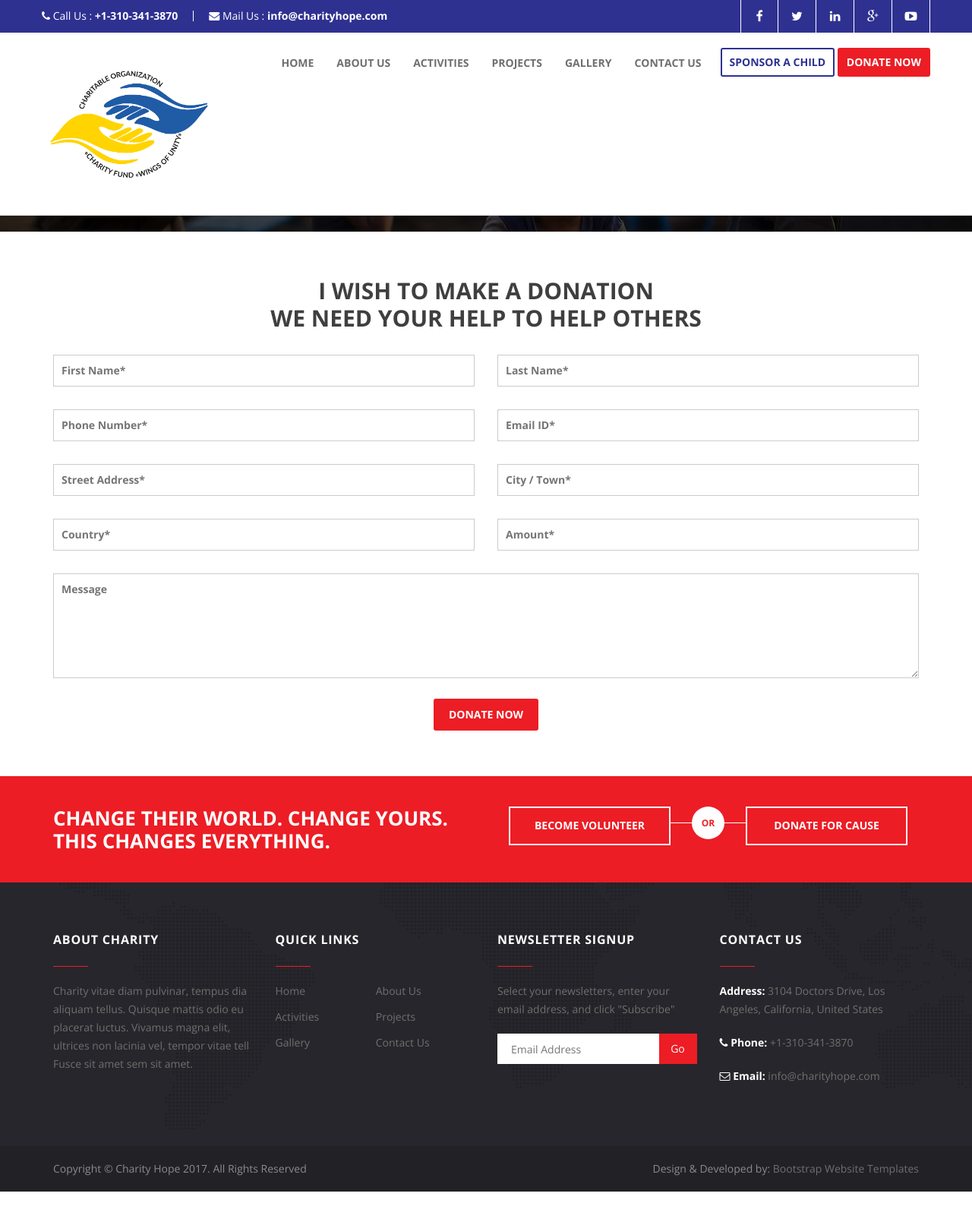
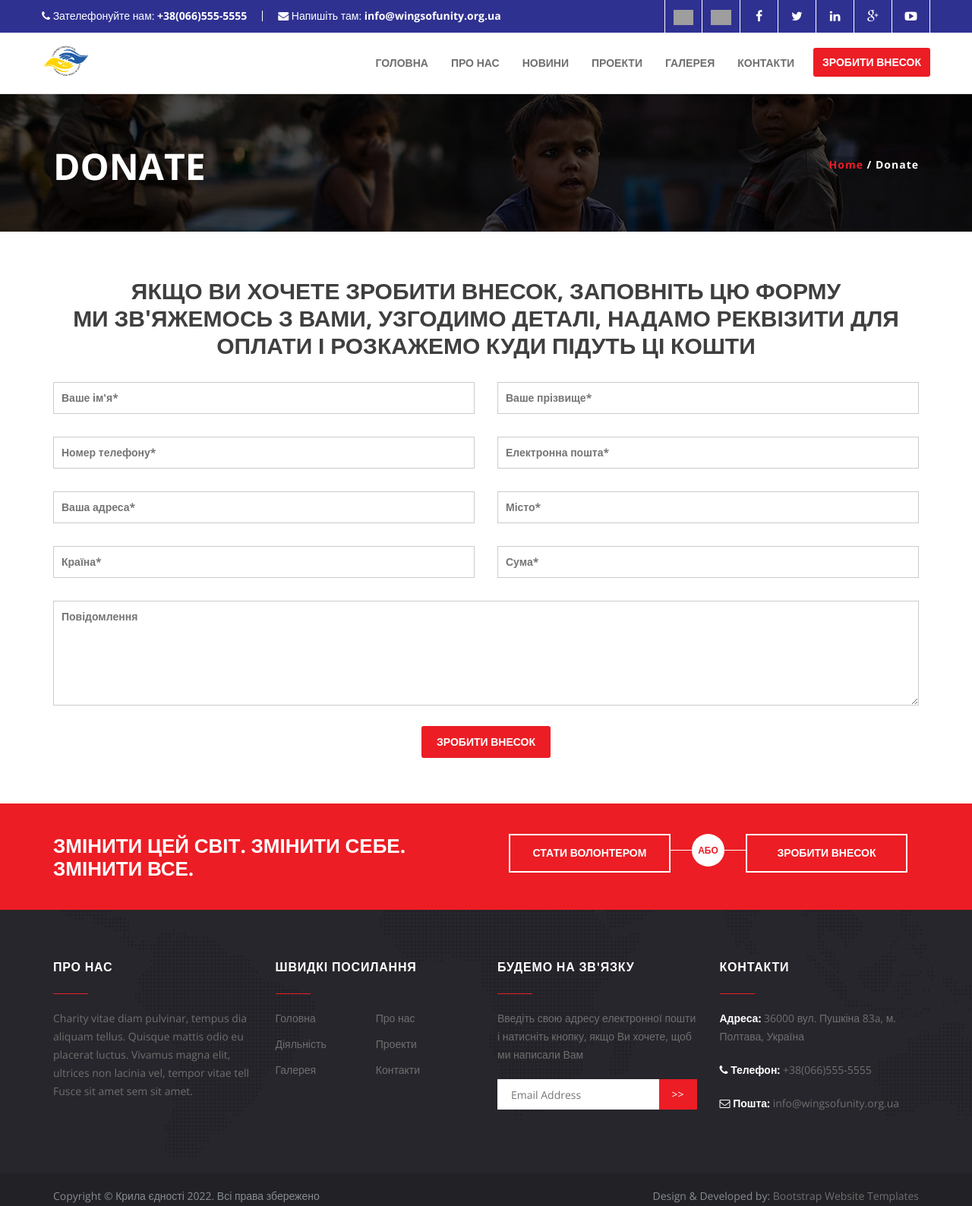
Before and after one commit to liketaurus/WingsOfUnity, a plain HTML site: page donate.html in a window 1280 px wide. Shown: the whole page at 76% size. Drawn offline with nearby package versions, Linux system fonts and the light colour scheme; grey boxes are pictures that could not be loaded.

Commit message:
переклад написів

```diff
--- a/donate.html
+++ b/donate.html
@@ -37,17 +37,28 @@ License URL: http://creativecommons.org/licenses/by/3.0/
 <div class="container">
 <div class="row">
 	<div class="bar-phone">
-<i class="fa fa-phone"></i> <span>Call Us :</span> <strong>+1-310-341-3870</strong>
+		<i class="fa fa-phone"></i> <span>Зателефонуйте нам:</span> <strong>+38(066)555-5555</strong>
 	</div>
 	<div class="bar-mail">
-<i class="fa fa-envelope"></i> <span>Mail Us :</span> <strong>info@charityhope.com</strong>
+		<i class="fa fa-envelope"></i> <span>Напишіть там:</span> <strong>info@wingsofunity.org.ua</strong>
 	</div>
 	<div class="header-social">
-<a class="facebook" href="#" title="facebook" target="_blank" rel="nofollow"><i class="fa fa-facebook"></i>  </a>
-<a class="twitter" href="#" title="twitter" target="_blank" rel="nofollow"><i class="fa fa-twitter"></i>  </a>
-<a class="linkedin" href="#" title="linkedin" target="_blank" rel="nofollow"><i class="fa fa-linkedin"></i>  </a>
-<a class="google" href="#" title="google-plus" target="_blank" rel="nofollow"><i class="fa fa-google-plus"></i>  </a>
-<a class="youtube" href="#" title="youtube-play" target="_blank" rel="nofollow"><i class="fa fa-youtube-play"></i>  </a>
+
+		<a href="https://liketaurus.github.io/WingsOfUnity/en/" title="EN">
+			<img src="https://flagcdn.com/h20/gb.png" height="20" alt="English"></a>
+		<a href="https://liketaurus.github.io/WingsOfUnity/" title="UK">
+			<img src="https://flagcdn.com/h20/ua.png" height="20" alt="English"></a>
+
+		<a class="facebook" href="#" title="facebook" target="_blank" rel="nofollow"><i
+				class="fa fa-facebook"></i> </a>
+		<a class="twitter" href="#" title="twitter" target="_blank" rel="nofollow"><i
+				class="fa fa-twitter"></i> </a>
+		<a class="linkedin" href="#" title="linkedin" target="_blank" rel="nofollow"><i
+				class="fa fa-linkedin"></i> </a>
+		<a class="google" href="#" title="google-plus" target="_blank" rel="nofollow"><i
+				class="fa fa-google-plus"></i> </a>
+		<a class="youtube" href="#" title="youtube-play" target="_blank" rel="nofollow"><i
+				class="fa fa-youtube-play"></i> </a>
 	</div>
 </div>
 </div>
@@ -56,23 +67,24 @@ License URL: http://creativecommons.org/licenses/by/3.0/
 <div class="container">
 <div class="row">
 	<div class="attr-nav">
-<a class="sponsor-button" href="sponsor-a-child.html">sponsor a child</a>
-<a class="donation" href="donate.html">donate now</a>
+		<!-- <a class="sponsor-button" href="sponsor-a-child.html">sponsor a child</a> -->
+		<a class="donation" href="donate.html">Зробити внесок</a>
 	</div>
 	<div class="navbar-header">
 		<button type="button" class="navbar-toggle" data-toggle="collapse" data-target="#navbar-menu">
 			<i class="fa fa-bars"></i>
 		</button>
-<a class="navbar-brand logo" href="index.html"><img src="images/logo.png" class="img-responsive" /></a>
+		<a class="navbar-brand logo" href="index.html"><img src="images/logo.png" class="img-responsive"
+				height="64" /></a>
 	</div>
 	<div class="collapse navbar-collapse" id="navbar-menu">
 		<ul class="nav navbar-nav navbar-right" data-in="fadeInDown" data-out="fadeOutUp">
-<li><a href="index.html">Home</a></li>
-<li><a href="about-us.html">About Us</a></li>
-<li><a href="activities.html">Activities</a></li>
-<li><a href="projects.html">Projects</a></li>
-<li><a href="gallery.html">Gallery</a></li>
-<li><a href="contact.html">Contact Us</a></li>
+			<li><a href="index.html">Головна</a></li>
+			<li><a href="about-us.html">Про нас</a></li>
+			<li><a href="activities.html">Новини</a></li>
+			<li><a href="projects.html">Проекти</a></li>
+			<li><a href="gallery.html">Галерея</a></li>
+			<li><a href="contact.html">Контакти</a></li>
 		</ul>
 	</div>
 </div>
@@ -94,38 +106,38 @@ License URL: http://creativecommons.org/licenses/by/3.0/
 <section id="about-sec">
 <div class="container">
 <div class="row text-center">
-<h2 style="margin-top:0;">I WISH TO MAKE A DONATION<br>
-WE NEED YOUR HELP TO HELP OTHERS</h2>
+<h2 style="margin-top:0;">ЯКЩО ВИ ХОЧЕТЕ ЗРОБИТИ ВНЕСОК, ЗАПОВНІТЬ ЦЮ ФОРМУ<br>
+МИ ЗВ'ЯЖЕМОСЬ З ВАМИ, УЗГОДИМО ДЕТАЛІ, НАДАМО РЕКВІЗИТИ ДЛЯ ОПЛАТИ І РОЗКАЖЕМО КУДИ ПІДУТЬ ЦІ КОШТИ</h2>
 <div class="con-form clearfix">
 <div class="col-md-6">
-<input type="text" name="name" value="" size="40" class="" aria-required="true" aria-invalid="false" placeholder="First Name*">
+<input type="text" name="name" value="" size="40" class="" aria-required="true" aria-invalid="false" placeholder="Ваше ім'я*">
 </div>
 <div class="col-md-6">
-<input type="text" name="name" value="" size="40" class="" aria-required="true" aria-invalid="false" placeholder="Last Name*">
+<input type="text" name="name" value="" size="40" class="" aria-required="true" aria-invalid="false" placeholder="Ваше прізвище*">
 </div>
 <div class="col-md-6">
-<input type="text" name="phone" value="" size="40" class="" aria-invalid="false" placeholder="Phone Number*">
+<input type="text" name="phone" value="" size="40" class="" aria-invalid="false" placeholder="Номер телефону*">
 </div>
 <div class="col-md-6">
-<input type="email" name="email" value="" size="40" class="" aria-invalid="false" placeholder="Email ID*">
+<input type="email" name="email" value="" size="40" class="" aria-invalid="false" placeholder="Електронна пошта*">
 </div>
 <div class="col-md-6">
-<input type="text" name="street" value="" size="40" class="" aria-required="true" aria-invalid="false" placeholder="Street Address*">
+<input type="text" name="street" value="" size="40" class="" aria-required="true" aria-invalid="false" placeholder="Ваша адреса*">
 </div>
 <div class="col-md-6">
-<input type="text" name="city" value="" size="40" class="" aria-required="true" aria-invalid="false" placeholder="City / Town*">
+<input type="text" name="city" value="" size="40" class="" aria-required="true" aria-invalid="false" placeholder="Місто*">
 </div>
 <div class="col-md-6">
-<input type="text" name="country" value="" size="40" class="" aria-required="true" aria-invalid="false" placeholder="Country*">
+<input type="text" name="country" value="" size="40" class="" aria-required="true" aria-invalid="false" placeholder="Країна*">
 </div>
 <div class="col-md-6">
-<input type="text" name="amount" value="" size="40" class="" aria-required="true" aria-invalid="false" placeholder="Amount*">
+<input type="text" name="amount" value="" size="40" class="" aria-required="true" aria-invalid="false" placeholder="Сума*">
 </div>
 <div class="col-md-12">
-<textarea name="message" cols="40" rows="5" class="" id="message" aria-invalid="false" placeholder="Message"></textarea>
+<textarea name="message" cols="40" rows="5" class="" id="message" aria-invalid="false" placeholder="Повідомлення"></textarea>
 </div>
 <div class="col-xs-12 submit-button">
-<input type="submit" value="Donate Now" class="btn2" id="sub" style="border:none; margin: 20px 0 0 0">
+<input type="submit" value="Зробити внесок" class="btn2" id="sub" style="border:none; margin: 20px 0 0 0">
 </div>
 </div>
 </div>
@@ -136,18 +148,18 @@ WE NEED YOUR HELP TO HELP OTHERS</h2>
 	<div class="container">
 			<div class="row">
 				<div class="col-md-6">
-				<h2>Change Their World. Change Yours. This changes everything.</h2><!-- /.callout-title -->
+					<h2>Змінити цей світ. Змінити себе. Змінити все.</h2><!-- /.callout-title -->
 				</div><!-- /.columns large-6 -->
 
 				<div class="col-md-6">
 					<div class="callout-actions">
-					<a href="contact.html" class="button">Become Volunteer</a>
+						<a href="contact.html" class="button">Стати волонтером</a>
 
 						<span class="callout-separator">
-						<span>Or</span>
+							<span>Або</span>
 						</span>
 
-					<a href="donate.html" class="button">Donate For Cause</a>
+						<a href="donate.html" class="button">Зробити внесок</a>
 					</div><!-- /.callout-actions -->
 				</div><!-- /.columns large-6 -->
 			</div><!-- /.row -->
@@ -160,7 +172,7 @@ WE NEED YOUR HELP TO HELP OTHERS</h2>
 				<div class="row">
 					<div class="col-md-3">
 						<div class="footer-section">
-						<h4 class="footer-section-title">About Charity</h4><!-- /.footer-section-title -->
+							<h4 class="footer-section-title">Про нас</h4><!-- /.footer-section-title -->
 
 							<div class="footer-section-body">
 								<p>Charity vitae diam pulvinar, tempus dia aliquam tellus. Quisque mattis odio eu placerat luctus. Vivamus magna elit, ultrices non lacinia vel, tempor vitae tell Fusce sit amet sem sit amet.</p>
@@ -170,31 +182,31 @@ WE NEED YOUR HELP TO HELP OTHERS</h2>
 
 					<div class="col-md-3">
 						<div class="footer-section">
-						<h4 class="footer-section-title">Quick Links</h4><!-- /.footer-section-title -->
+							<h4 class="footer-section-title">Швидкі посилання</h4><!-- /.footer-section-title -->
 
 							<div class="footer-section-body">
 								<ul class="list-links">
 									<li>
-									<a href="index.html">Home</a>
+										<a href="index.html">Головна</a>
 									</li>
 
 									<li>
-									<a href="about-us.html">About Us</a>
+										<a href="about-us.html">Про нас</a>
 									</li>
 
 									<li>
-									<a href="activities.html">Activities</a>
+										<a href="activities.html">Діяльність</a>
 									</li>
 									<li>
-									<a href="projects.html">Projects</a>
+										<a href="projects.html">Проекти</a>
 									</li>
 
 									<li>
-									<a href="gallery.html">Gallery</a>
+										<a href="gallery.html">Галерея</a>
 									</li>
 
 									<li>
-									<a href="contact.html">Contact Us</a>
+										<a href="contact.html">Контакти</a>
 									</li>
 
 								</ul><!-- /.list-links -->
@@ -205,14 +217,14 @@ WE NEED YOUR HELP TO HELP OTHERS</h2>
 
 					<div class="col-md-3">
 						<div class="footer-section">
-						<h4 class="footer-section-title">Newsletter Signup</h4><!-- /.footer-section-title -->
+							<h4 class="footer-section-title">Будемо на зв'язку</h4><!-- /.footer-section-title -->
 
 							<div class="footer-section-body">
-							<p>Select your newsletters, enter your email address, and click "Subscribe"</p>
+								<p>Введіть свою адресу електронної пошти і натисніть кнопку, якщо Ви хочете, щоб ми написали Вам</p>
 
 								<div class="subscribe">
 									<form action="?" method="post">
-									<input type="submit" value="Go" class="subscribe-btn">
+										<input type="submit" value=">>" class="subscribe-btn">
 
 										<div class="subscribe-inner">
 											<input type="email" id="mail" name="mail" value="" placeholder="Email Address" class="subscribe-field">
@@ -225,26 +237,26 @@ WE NEED YOUR HELP TO HELP OTHERS</h2>
 
 					<div class="col-md-3">
 						<div class="footer-section">
-						<h4 class="footer-section-title">Contact Us</h4><!-- /.footer-section-title -->
+							<h4 class="footer-section-title">Контакти</h4><!-- /.footer-section-title -->
 
 							<div class="footer-section-body">
-							<p><b>Address:</b> 3104 Doctors Drive, Los Angeles, California, United States</p>
+								<p><b>Адреса:</b> 36000 вул. Пушкіна 83a, м. Полтава, Україна</p>
 
 								<div class="footer-contacts">
 									<p>
 										<b>
-										<i class="fa fa-phone"></i> Phone:
+											<i class="fa fa-phone"></i> Телефон:
 										</b>
 
-									+1-310-341-3870
+										+38(066)555-5555
 									</p>
 
 									<p>
 										<b>
-										<i class="fa fa-envelope-o"></i> Email:
+											<i class="fa fa-envelope-o"></i> Пошта:
 										</b>
 
-									info@charityhope.com
+										info@wingsofunity.org.ua
 									</p>
 								</div><!-- /.footer-contacts -->
 							</div><!-- /.footer-section-body -->
@@ -258,7 +270,7 @@ WE NEED YOUR HELP TO HELP OTHERS</h2>
 	<div class="container">
 	<div class="row">
 	<div class="col-md-6 copyright">
-<div class="left-text">Copyright &copy; Charity Hope 2017. All Rights Reserved</div>
+	<div class="left-text">Copyright &copy; Крила єдності 2022. Всі права збережено</div>
 	</div>
 			</div>
 			</div>
```
Lines whose indentation alone changed are shown as unchanged.
